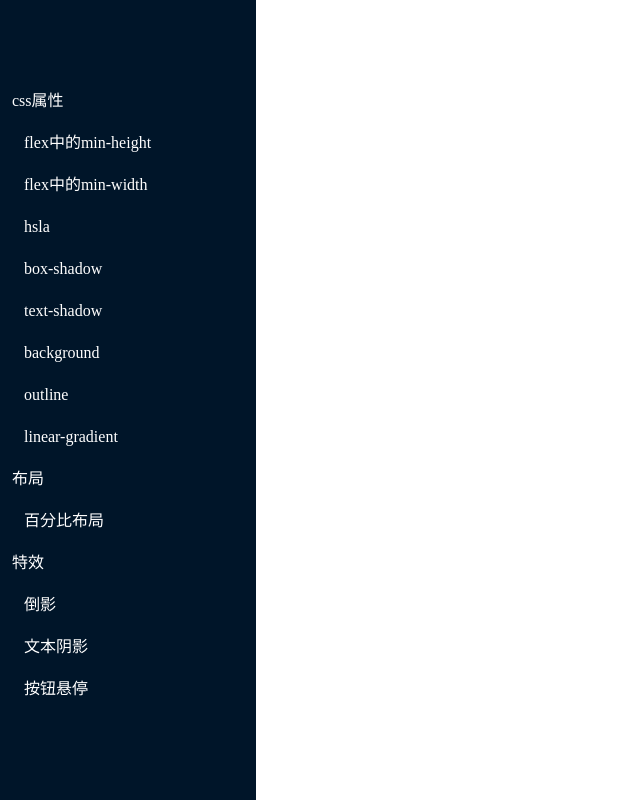
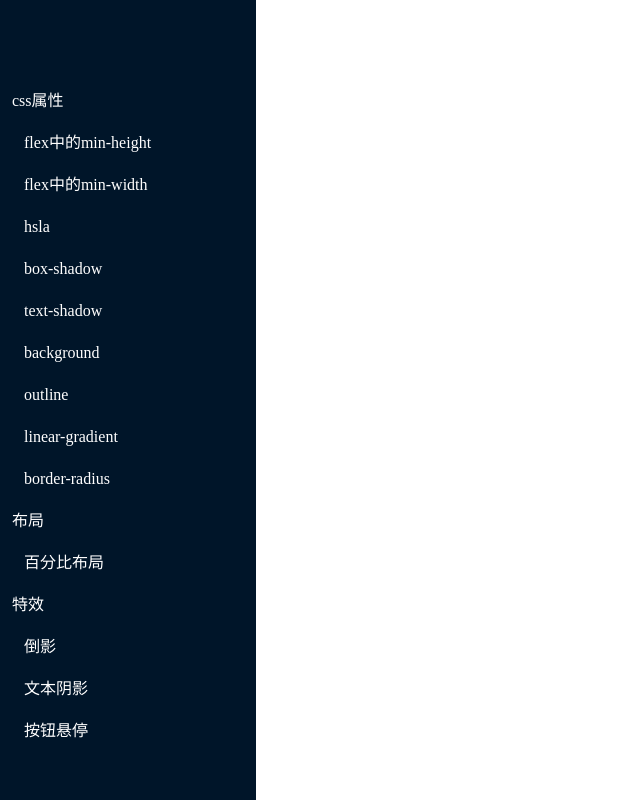
Before and after one commit to whycck/css-learn, a Vue app: page / in a window 1280 px wide. Shown: the whole page, without its empty margins (0-640 px from the left). Built offline with nearby package versions, Linux system fonts and the light colour scheme.

Commit message:
add border-radius

```diff
--- a/src/components/main/main.less
+++ b/src/components/main/main.less
@@ -69,7 +69,6 @@ ul, ol {
           font-size: 14px;
           background-color: rgba(27, 31, 35, 0.05);
           font-family: "Operator Mono", Consolas, Monaco, Menlo, monospace;
-          word-break: break-all;
           color: #48B378;
         }
 
--- /dev/null
+++ b/src/pages/property/border-radius.vue
@@ -0,0 +1,12 @@
+<template>
+  <div class="main border-radius">
+    <h1>border-radius</h1>
+    <div class="quote">
+
+    </div>
+  </div>
+</template>
+
+<style lang="less" scoped>
+
+</style>
--- a/src/router/routers.js
+++ b/src/router/routers.js
@@ -52,6 +52,11 @@ export default [
         path: '/property/linear-gradient',
         component: () => import('@/pages/property/linear-gradient')
       },
+      {
+        name: 'border-radius',
+        path: '/property/border-radius',
+        component: () => import('@/pages/property/border-radius')
+      },
     ]
   },
   {
```
